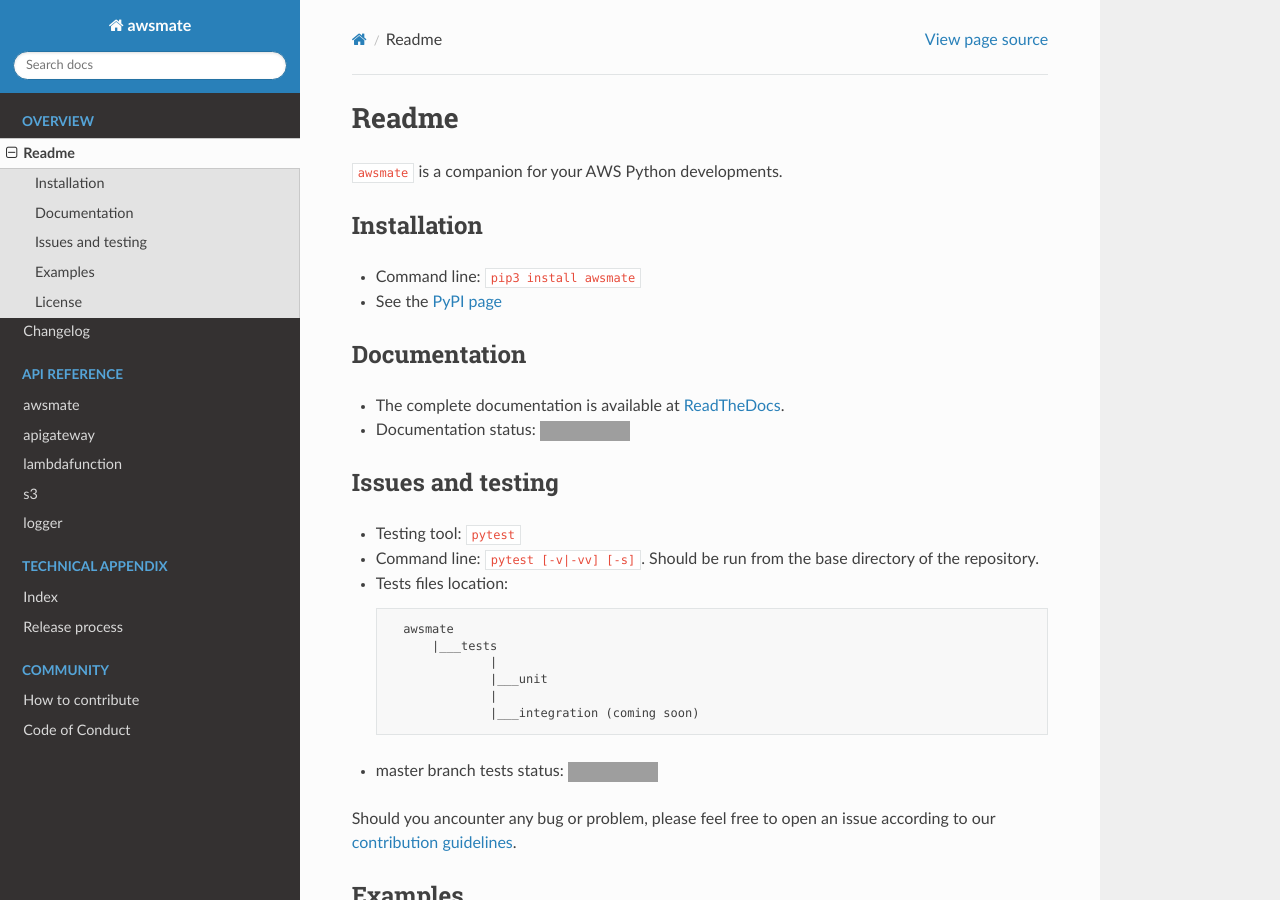
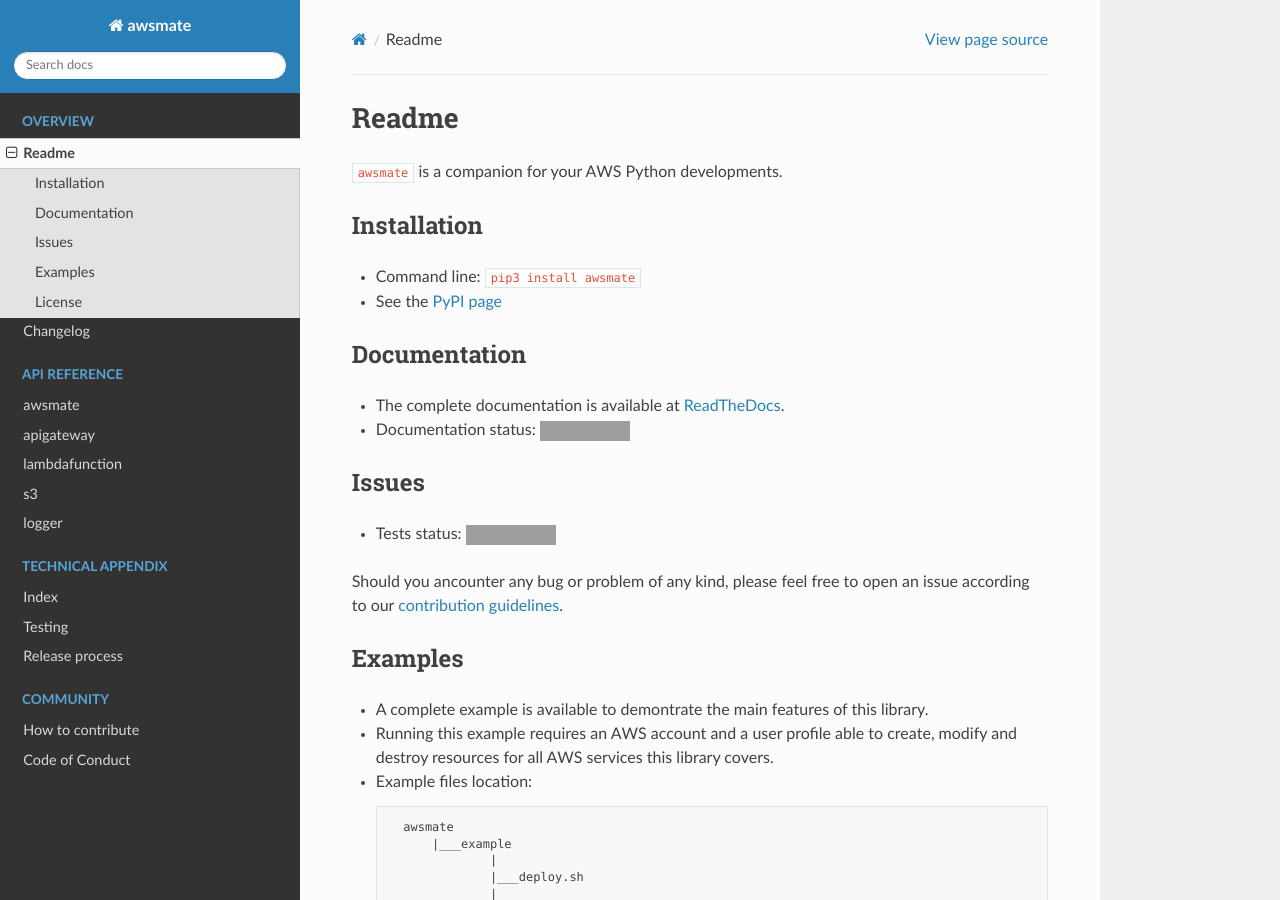
Before and after one commit to shlublu/awsmate, a Sphinx documentation site: the page built from docs/source/readme.rst, in a window 1280 px wide and 900 px high. Built offline with Sphinx 7.4.7 and the Read the Docs theme 2.0.0, drawn with Linux system fonts in a browser that asks for light colours; grey boxes are pictures that could not be loaded.

Commit message:
Documentation: move testing section from README to tech appendix

```diff
--- a/README.md
+++ b/README.md
@@ -12,22 +12,11 @@
 * The complete documentation is available at [ReadTheDocs](https://awsmate.readthedocs.io/ "awsmate documentation").
 * Documentation status: [![Documentation status](https://readthedocs.org/projects/awsmate/badge/?version=latest)](https://awsmate.readthedocs.io/en/latest/?badge=latest)
 
-## Issues and testing
+## Issues
 
-* Testing tool: `pytest`
-* Command line: `pytest [-v|-vv] [-s]`. Should be run from the base directory of the repository.
-* Tests files location:
+* Tests status: ![tests status](https://github.com/shlublu/awsmate/actions/workflows/tests.yaml/badge.svg?branch=master)
 
-        awsmate
-            |___tests
-                    |
-                    |___unit
-                    |
-                    |___integration (coming soon)
-
-* master branch tests status: ![master branch tests status](https://github.com/shlublu/awsmate/actions/workflows/tests.yaml/badge.svg?branch=master)
-
-Should you ancounter any bug or problem, please feel free to open an issue according to our [contribution guidelines](https://awsmate.readthedocs.io/en/latest/contributing.html).
+Should you ancounter any bug or problem of any kind, please feel free to open an issue according to our [contribution guidelines](https://awsmate.readthedocs.io/en/latest/contributing.html).
 
 ## Examples
 
--- a/docs/source/index.rst
+++ b/docs/source/index.rst
@@ -23,6 +23,7 @@
    :caption: Technical appendix
 
    genindex
+   testing
    release_process
 
 .. toctree::
```
Also changed, not shown: docs/source/testing.rst (added, +18 -0 lines).
